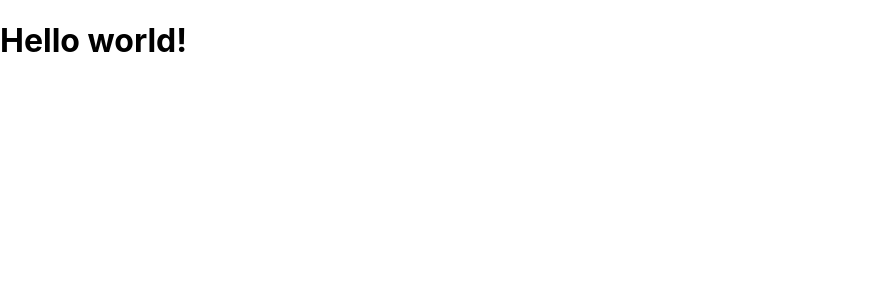
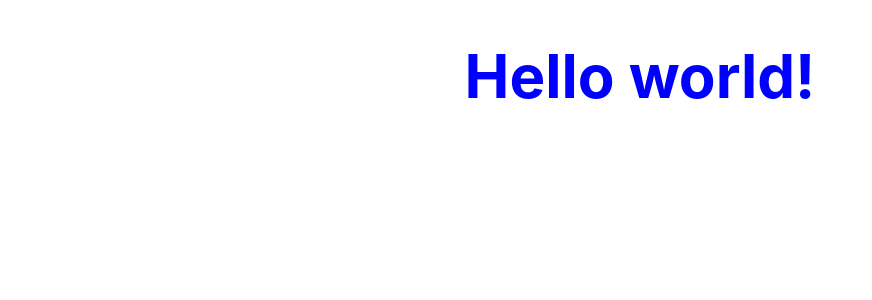
Before and after one commit to Olga-Zivenko/weather-react, a React (Create React App) app: page / in a window 1280 px wide. Shown: the top 300 px of the page, without its empty margins (0-872 px from the left). Built offline with nearby package versions, Linux system fonts and the light colour scheme.

Commit message:
change color h1

```diff
--- a/src/App.css
+++ b/src/App.css
@@ -36,3 +36,8 @@
     transform: rotate(360deg);
   }
 }
+h1{
+  color:blue;
+  font-size: 60px;
+  text-align: center;
+}
```
